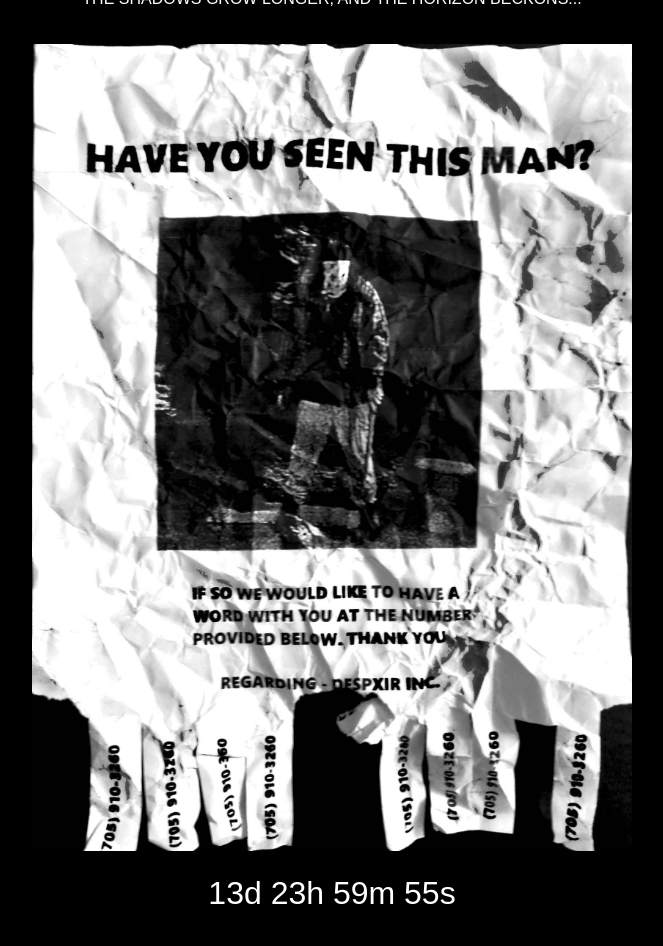
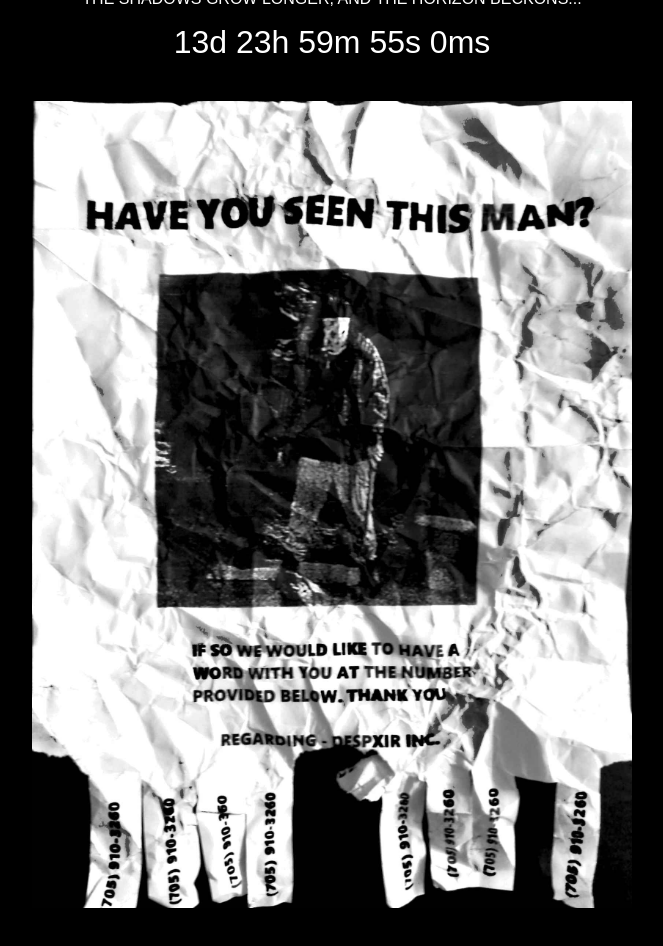
Before and after one commit to VXMPYRS666/WEBSITE-ONE-SKIN, a plain HTML site: page index.html in a window 1280 px wide. Shown: the whole page, without its empty margins (308-971 px from the left). Drawn offline with Linux system fonts and the light colour scheme.

Commit message:
HXLLBORN SIGHTING #523

```diff
--- a/index.html
+++ b/index.html
@@ -19,10 +19,12 @@
         }
         .content {
             max-width: 600px;
-            padding: 20px;
+            padding: 40px 20px; /* Increased padding to move content down */
+            background-color: rgba(0, 0, 0, 0.8); /* Optional: added background for contrast */
+            border-radius: 8px; /* Optional: added border radius for styling */
         }
         .countdown {
-            margin-top: 20px;
+            margin-bottom: 20px;
             font-size: 2em;
         }
         img {
@@ -36,8 +38,8 @@
         <p>THE SIGHTINGS OF HXLLBORN HAVE BEEN CONFIRMED BY AN ANONYMOUS TIPPER.</p>
         <p>THANK YOU FOR YOUR COOPERATION. - DESPXIR INC. &#8482;</p>
         <p>THE SHADOWS GROW LONGER, AND THE HORIZON BECKONS...</p>
+        <div class="countdown" id="countdown">Loading countdown...</div>
         <img src="HXLLBORN.jpg" alt="HXLLBORN">
-        <div class="countdown" id="countdown">Loading countdown...</div>
     </div>
 
     <script>
@@ -54,11 +56,12 @@
                 const hours = Math.floor((timeRemaining % (1000 * 60 * 60 * 24)) / (1000 * 60 * 60));
                 const minutes = Math.floor((timeRemaining % (1000 * 60 * 60)) / (1000 * 60));
                 const seconds = Math.floor((timeRemaining % (1000 * 60)) / 1000);
+                const milliseconds = Math.floor(timeRemaining % 1000 / 10); // milliseconds to tenths of a second
 
-                countdownElement.innerHTML = `${days}d ${hours}h ${minutes}m ${seconds}s`;
+                countdownElement.innerHTML = `${days}d ${hours}h ${minutes}m ${seconds}s ${milliseconds}ms`;
 
                 if (timeRemaining > 0) {
-                    setTimeout(update, 1000);
+                    setTimeout(update, 50); // Update every 50 milliseconds
                 } else {
                     countdownElement.innerHTML = "Time's up!";
                 }
```
